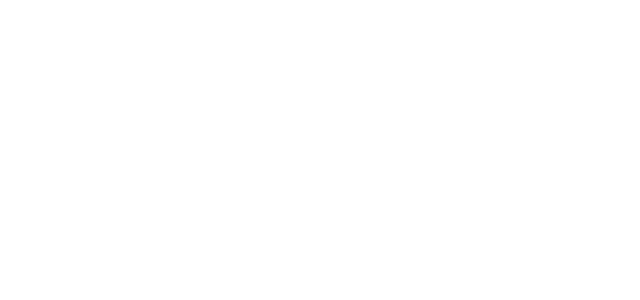
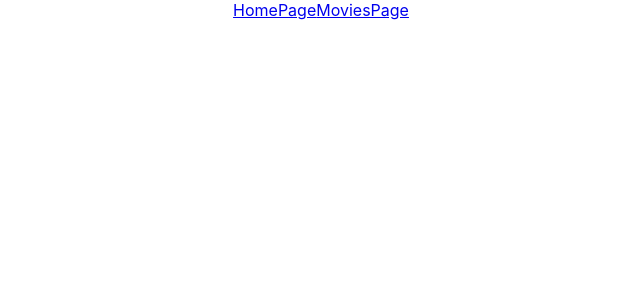
Before and after one commit to Tate-T/goit-react-hw-05-movies-bc13, a React (Create React App) app: page / in a window 1280 px wide. Shown: the top 300 px of the page, without its empty margins (319-959 px from the left). Built offline with nearby package versions, Linux system fonts and the light colour scheme.

Commit message:
main links

```diff
--- a/src/App.js
+++ b/src/App.js
@@ -1,9 +1,13 @@
+import { Link } from 'react-router-dom';
+// import HomePage from './components/HomePage/HomePage';
+// import MoviesPage from './components/MoviesPage/MoviesPage';
 import './App.css';
 
 function App() {
   return (
     <div className="App">
-
+      <Link to="/homepage">HomePage</Link>
+      <Link to="/MoviesPage">MoviesPage</Link>
     </div>
   );
 }
```
